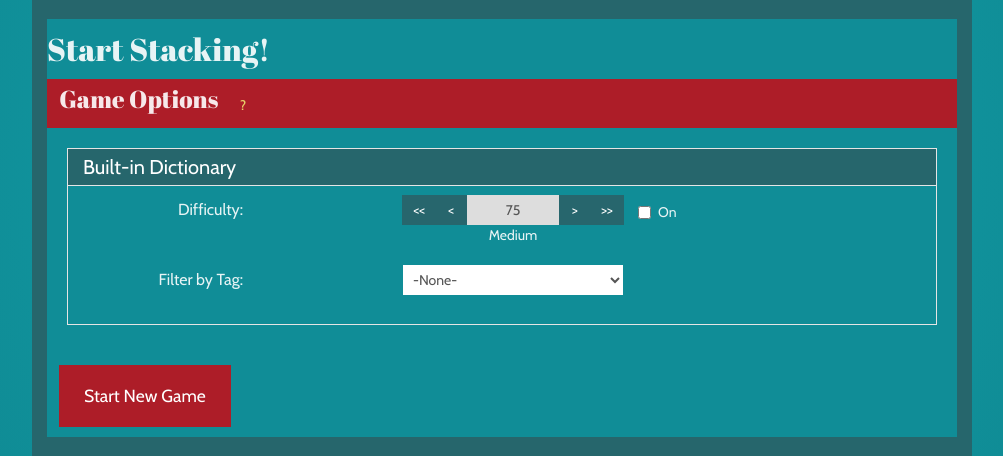
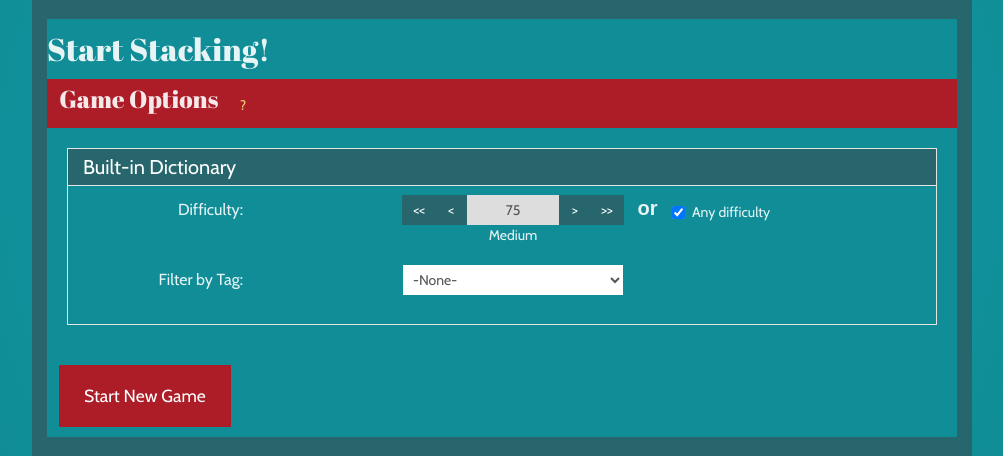
Before and after one commit to muzny/tiletothetop, a Django app: page / in a window 1280 px wide. Shown: the part 125-581 px from the top of the page, without its empty margins (138-1141 px from the left). Run offline with Django 3.2, Linux system fonts and the light colour scheme; data comes from the database, SQL or seed files in the repository; data that the repository does not hold is empty; parts of the project's set-up code (start-up, migrations or seed data) failed here and were passed over; some libraries are stand-ins or nearby versions.

Commit message:
Text update on difficulty selection

```diff
--- a/tiletothetop/static/js/menu.js
+++ b/tiletothetop/static/js/menu.js
@@ -68,10 +68,10 @@ function initializeDifficultyButtons() {
     });
     $('#toggle-difficulty').click(function() {
         if ($(this).is(':checked')) {
-            $('#setting-difficulty').css('background-color', 'white')
+            $('#setting-difficulty').css('background-color', '#ddd')
 
         } else {
-            $('#setting-difficulty').css('background-color', '#ddd')
+            $('#setting-difficulty').css('background-color', 'white')
         }
     });
 }
--- a/tiletothetop/templates/main.html
+++ b/tiletothetop/templates/main.html
@@ -33,10 +33,11 @@
                                         <input id="setting-difficulty" type="text" value="75" disabled>
                                         <button id="step-more-const" class="btn btn-inverse" type="button">&gt;</button>
                                         <button id="step-more-exp" class="btn btn-inverse" type="button">&gt;&gt;</button>
-                                        <label class="checkbox inline">
-                                            <input id="toggle-difficulty" type="checkbox">On
-                                        </label>
                                     </div>
+                                    <span class="instruction-text"><strong>or</strong></span>
+                                    <label class="checkbox inline">
+                                        <input id="toggle-difficulty" type="checkbox" checked="checked">Any difficulty
+                                    </label>
                                     <label for="setting-difficulty" id="difficulty-text" class="help-block controls">Medium</label>
                                 </div>
                             </div>
```
